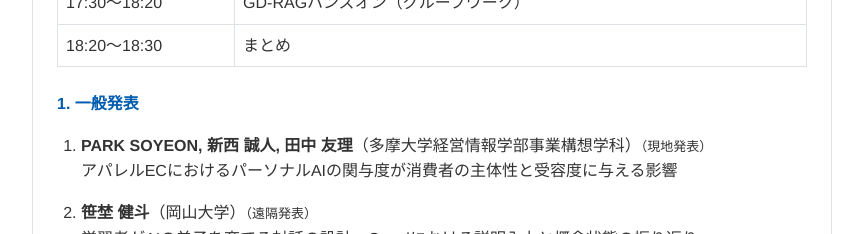
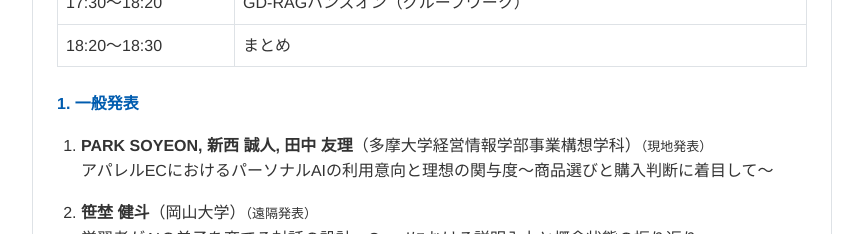
Before and after one commit to srmtlab/sigpai, a plain HTML site: page index.html in a window 1280 px wide. Shown: the part 2160-2394 px from the top of the page, without its empty margins (208-1071 px from the left). Drawn offline with Linux system fonts and the light colour scheme.

Commit message:
PARKさんの発表タイトルを変更
著者からの変更依頼（原稿提出済みタイトルに合わせる）に対応：
「アパレルECにおけるパーソナルAIの関与度が消費者の主体性と受容度に与える影響」
→「アパレルECにおけるパーソナルAIの利用意向と理想の関与度〜商品選びと購入判断に着目して〜」

Co-Authored-By: Claude Sonnet 5 <noreply@anthropic.com>

```diff
--- a/index.html
+++ b/index.html
@@ -279,7 +279,7 @@
                 <ol style="padding-left: 1.5rem;">
                     <li style="margin-bottom: 1rem;">
                         <strong>PARK SOYEON, 新西 誠人, 田中 友理</strong>（多摩大学経営情報学部事業構想学科）<font size="2">（現地発表）</font><br>
-                        アパレルECにおけるパーソナルAIの関与度が消費者の主体性と受容度に与える影響
+                        アパレルECにおけるパーソナルAIの利用意向と理想の関与度〜商品選びと購入判断に着目して〜
                     </li>
                     <li style="margin-bottom: 1rem;">
                         <strong>笹埜 健斗</strong>（岡山大学）<font size="2">（遠隔発表）</font><br>
```
